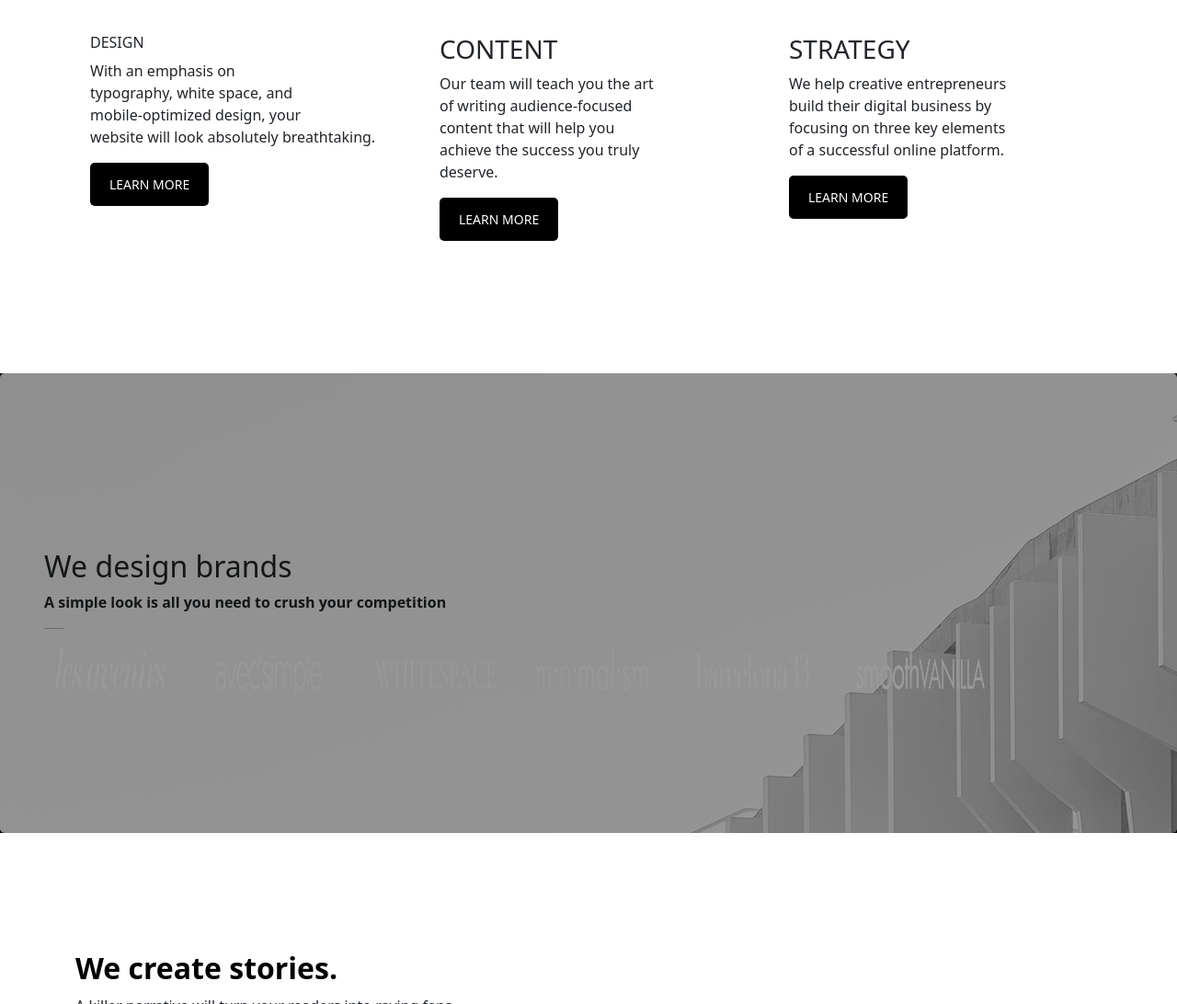
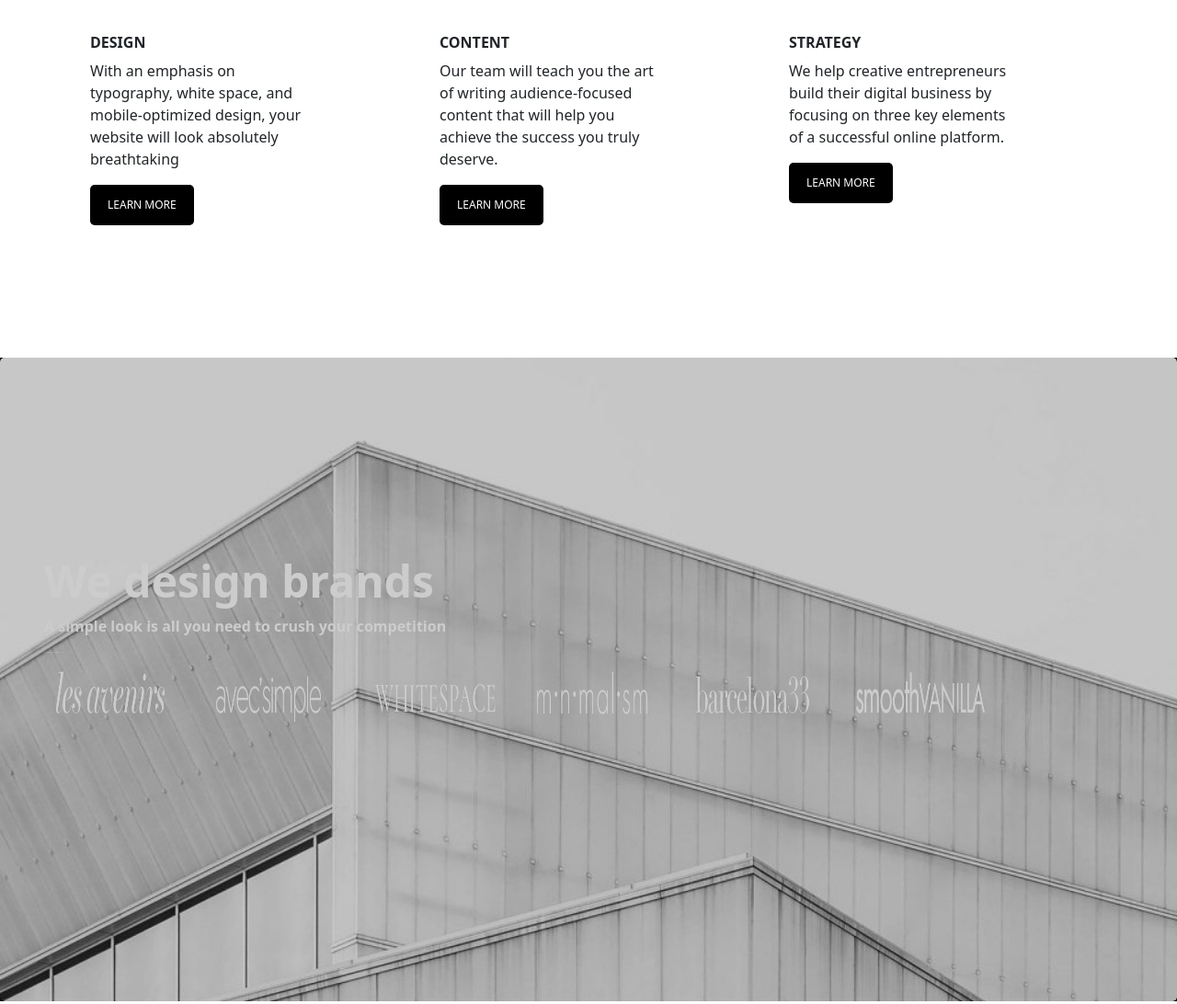
Before and after one commit to ABHI5645/web, a plain HTML site: page index.html in a window 1280 px wide. Shown: the part 860-1952 px from the top of the page at 92% size. Drawn offline with nearby package versions, Linux system fonts and the light colour scheme.

Commit message:
radme.md and few changes

```diff
--- a/index.html
+++ b/index.html
@@ -71,6 +71,7 @@ opacity: 0.5;
     <h1 class="mb-0 " style="color: #fff;" >design.</h1>
     <p class="mb-0 " style="color: #fff;">Monochrome is a creative agency based in Chicago.We</p>
     <p class="mb-0 " style="color: #fff;">developed the Genesis Framework and build mobile-optimized</p>
+    <p class="mb-0 " style="color: #fff;">themes for WordPress</p>
 
   </div>
 </div>
@@ -81,7 +82,7 @@ opacity: 0.5;
 
 
 
-<!-- Background image -->
+
 <section>
     <div class="container">
         <div class="row">
@@ -97,37 +98,38 @@ opacity: 0.5;
 
                 <div class="col-lg-4 col-sm-12 mb-2 mt-0 ">
                     <div class="card-body ">
-                        <h3 class="card-title" style="font-size: 16px;">DESIGN</h3>
+                        <h3 class="card-title" style="font-size: 16px;font-weight: 900">DESIGN</h3>
 
-                        <p class="card-text mb-0" style="font-size: 16px;">With an emphasis on</p>
-                        <p class="card-text mb-0" style="font-size: 16px;">typography, white space, and </p>
-                        <p class="card-text mb-0" style="font-size: 16px;">mobile-optimized design, your </p><p class="card-text">website will look absolutely breathtaking.</p></p>
-                        <button type="button" class="btn " style="padding: 12px 20px;border-radius: 5px;font-size: 14px;background-color: #000000;color: white;" >LEARN MORE</button>
+                        <p class="card-text mb-0" >With an emphasis on</p>
+                        <p class="card-text mb-0" >typography, white space, and </p>
+                        <p class="card-text mb-0" >mobile-optimized design, your </p><p class="card-text mb-0">website will look absolutely </p>
+                      <p class="card-text " >breathtaking</p>
+                        <button type="button" class="btn btn-1" >LEARN MORE</button>
 
                       </div>
                 </div>
                 <div class="col-lg-4 col-sm-12 mb-4">
                     <div class="card-body">
-                        <h3 class="card-title">CONTENT</h3>
+                        <h3 class="card-title" style="font-size: 16px;font-weight: 900">CONTENT</h3>
 
                         <p class="card-text mb-0">Our team will teach you the art</p>
                         <p class="card-text mb-0">of writing audience-focused  </p>
                         <p class="card-text mb-0">content that will help you</p>
                         <p class="card-text mb-0">achieve the success you truly</p>
                         <p > deserve.</p></p>
-                        <button type="button" class="btn " style="padding: 12px 20px;border-radius: 5px;font-size: 14px;background-color: #000000;color: white;" >LEARN MORE</button>
+                        <button type="button" class="btn btn-1"  >LEARN MORE</button>
 
                       </div>
                 </div>
                 <div class="col-lg-4 col-sm-12 mb-4">
                     <div class="card-body">
-                        <h3 class="card-title">STRATEGY</h3>
+                        <h3 class="card-title" style="font-size: 16px;font-weight: 900">STRATEGY</h3>
 
                         <p class="card-text mb-0">We help creative entrepreneurs</p>
                         <p class="card-text mb-0"> build their digital business by</p>
                         <p class="card-text mb-0">focusing on three key elements</p>
                         <p class="card-text ">of a successful online platform.</p>
-                        <button type="button" class="btn " style="padding: 12px 20px;border-radius: 5px;font-size: 14px;background-color: #000000;color: white;" >LEARN MORE</button>
+                        <button type="button" class="btn btn-1"  >LEARN MORE</button>
 
                       </div>
                 </div>
@@ -143,25 +145,26 @@ opacity: 0.5;
 </section>
 
 <div style="background-color: #000000;">
-<div class="p-5 mt-4 text-center bg-image rounded-3 " style="
-background-image: url('./images/sample-light-3.jpg');
+<div class="p-5 mt-4 text-center bg-image rounded-3 banner2" style="
+background-image: url('./images/second.jpg');
 
-height: 500px;
-
+height: 700px;
+background-size: cover;
+background-repeat: no-repeat;
 font-weight: 900;
-opacity: 0.6;
+opacity: 0.8;
 ">
 <div class="mask mt-5 " >
-<div  class="d-flex   h-100" style="padding-top: 8%;">
-  <div style="text-align: left ">
+<div  class="d-flex   h-100" style="padding-top: 10%;">
+  <div style="text-align: left  " >
 
-    <h2  >We design brands</h2>
-    <p >A simple look is all you need to crush your competition</p>
-    <hr class="mt-1 custom-hr">
+    <h2  style="color:#fff;font-size: 48px;font-weight: 900">We design brands</h2>
+    <p style="color:#fff">A simple look is all you need to crush your competition</p>
+    <hr class="mt-1 custom-hr" style="background-color: #fff;">
     <div class="container">
       <div class="row">
         <div class="col-lg-2 col-md-12">
-          <img src="images/les-avenirs.webp" width="150" height="60">
+          <img src="images/les-avenirs.webp" width="150" height="60" >
         </div>
         <div class="col-lg-2 col-md-12">
           <img src="images/avec-simple.webp" width="150" height="60">
@@ -206,7 +209,7 @@ opacity: 0.6;
                         <img src="images/sample-light-4.jpg" class="card-img-top" alt="...">
                         <div class="card-body">
                           <h5 style="color: #000000; font-weight: 900; margin-bottom: 10px" class="card-title">OVERCOMING CREATIVE BLOCK</h5>
-                          <p class="card-text ">Brian GardnerMay 1, 2017</p>
+                          <p class="card-text ">Brian Gardner <span>&#183;</span>  May 1, 2017</p>
 
                         </div>
                       </div>
@@ -218,7 +221,7 @@ opacity: 0.6;
                         <img src="images/sample-light-3.jpg" class="card-img-top" alt="...">
                         <div class="card-body">
                           <h5 style="color: #000000; font-weight: 900; margin-bottom: 10px" >WHY COMMUNICATION IS KEY</h5>
-                          <p class="card-text ">Brian GardnerMay 1, 2017.</p>
+                          <p class="card-text ">Brian Gardner <span>&#183;</span> May  1, 2017.</p>
 
                         </div>
                       </div>
@@ -229,7 +232,7 @@ opacity: 0.6;
                         <img src="images/second.jpg" class="card-img-top" alt="...">
                         <div class="card-body">
                           <h5 style="color: #000000; font-weight: 900; margin-bottom: 10px">THE PATH OF LEAST RESISTANCE</h5>
-                          <p class="card-text ">Brian GardnerMay 1, 2017.</p>
+                          <p class="card-text ">Brian Gardner <span>&#183;</span> May  1, 2017.</p>
 
                         </div>
                       </div>
@@ -241,7 +244,7 @@ opacity: 0.6;
                         <img src="images/first.jpg" class="card-img-top" alt="...">
                         <div class="card-body">
                           <h5 style="color: #000000; font-weight: 900; margin-bottom: 10px">HOW TO REACH NEW HEIGHTS</h5>
-                          <p class="card-text ">Brian GardnerMay 1, 2017.</p>
+                          <p class="card-text ">Brian Gardner <span>&#183;</span> May  1, 2017.</p>
 
                         </div>
                       </div>
@@ -274,12 +277,12 @@ opacity: 0.6;
 
   </div>
   </div>
-  <footer class="text-center text-lg-start bg-dark text-muted">
+  <footer class="text-center text-lg-start  text-muted" style="background-color: #000000; " >
     <div class="text-center">
         <img src="images/logo-white.png">
         <p style="color: #fff;">Handcrafted with <i class="fa-regular fa-heart"></i> in Chicago · Powered by StudioPress</p>
-        <p style="color: #fff;">FACEBOOK-TWITTER-INSTAGRAM</p>
-
+        <p style="color: #fff; ">FACEBOOK-TWITTER-INSTAGRAM</p>
+        <br>
 
       </div>
   </footer>
--- a/style.css
+++ b/style.css
@@ -72,6 +72,13 @@ section {
     -webkit-box-shadow: 0 0.25rem 0.375rem 0 rgba(12, 0, 46, .05);
     box-shadow: 0 0.25rem 0.375rem 0 rgba(12, 0, 46, .05);
 }
+.btn-1{
+    padding: 12px 18px;
+    border-radius: 5px;
+    font-size: 12px;
+    background-color: #000000;
+    color: white
+}
 .card{
     border: none;
 }
@@ -79,8 +86,10 @@ section {
     background-color: #fff;
     border-width: 0;
     color: #000;
-    margin: 5px 10px;
+    font-size: 15px;
+    margin: 2px 6px;
     padding: 15px 20px;
+    border-radius: 5px;
     vertical-align: middle;
 
 }
```
Also changed, not shown: 1 other file.
